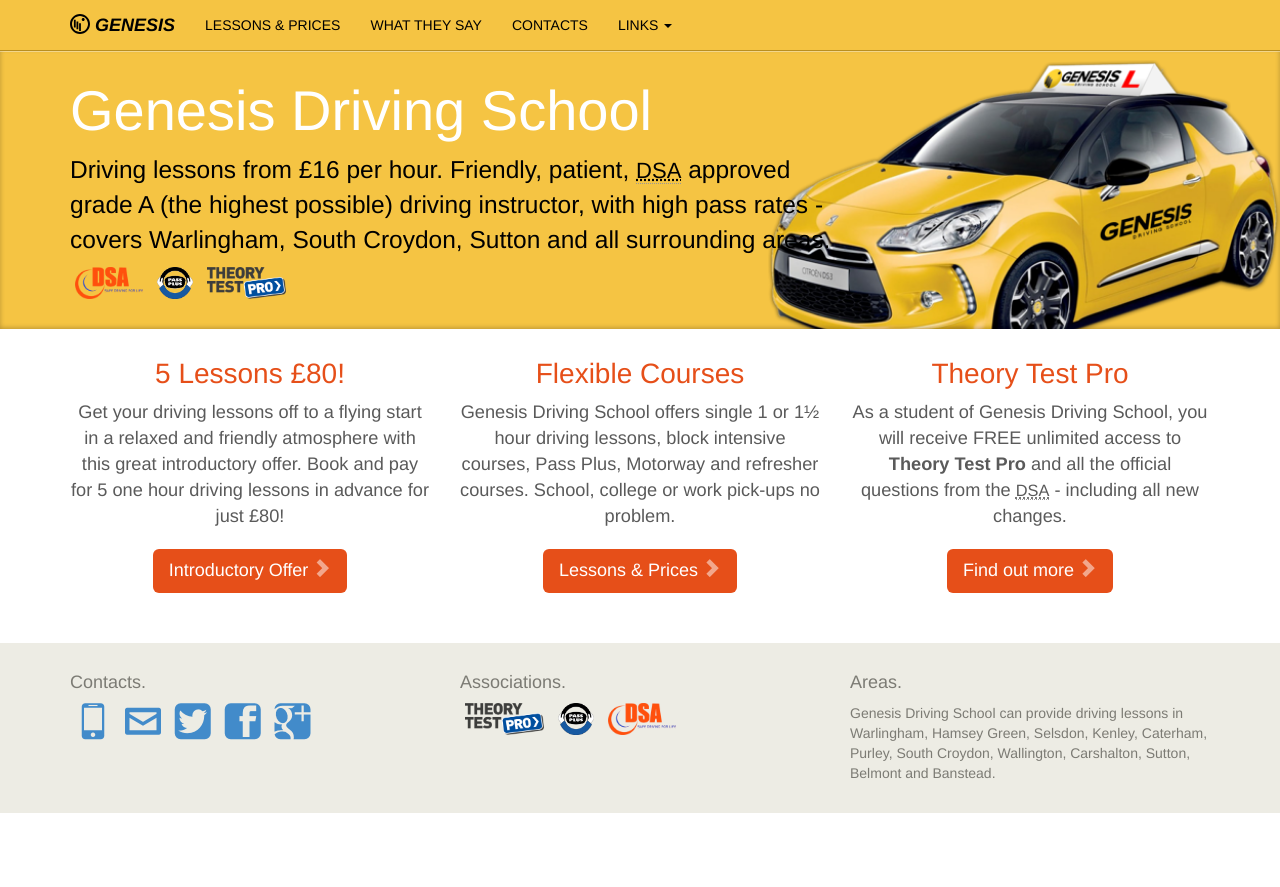
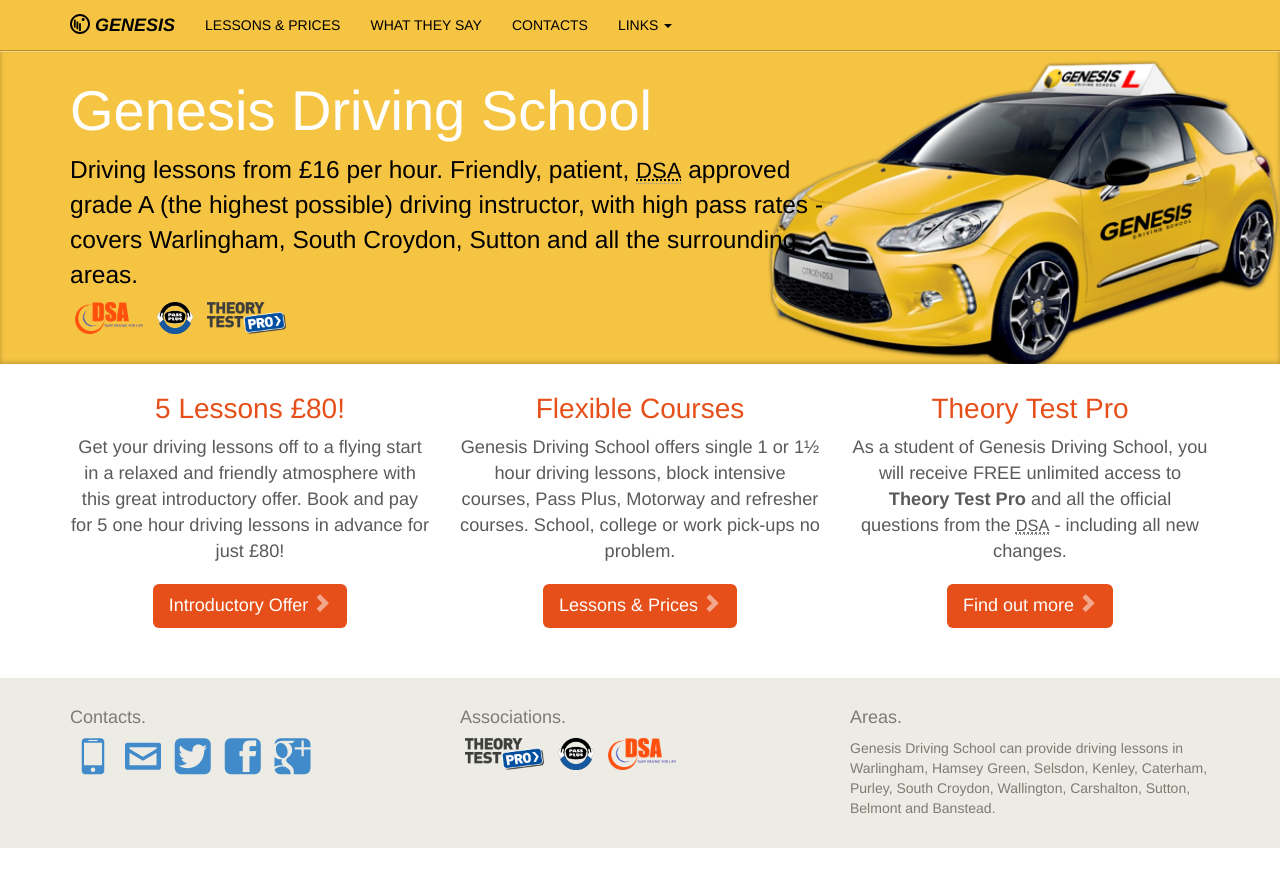
Before and after one commit to jmbrnrd/genesis-driving-school.com, a Jekyll site: the page built from index.html, in a window 1280 px wide. Shown: the top 887 px of the page. Built offline with Jekyll 4.4.1, drawn with Linux system fonts in a browser that asks for light colours; Markdown is read by kramdown in place of the engine named in the settings.

Commit message:
Sep. passes

```diff
--- a/index.html
+++ b/index.html
@@ -15,7 +15,7 @@
         <p>Driving lessons from £16 per hour. Friendly, patient, <abbr class="initialism"
                                                                        title="Driving Standards Agency">DSA</abbr>
             approved grade A (the highest possible) driving instructor, with high pass rates - covers Warlingham,
-            South Croydon, Sutton and all surrounding areas.</p>
+            South Croydon, Sutton and all the surrounding areas.</p>
 
         <ul class="list-inline gdt-badges">
             <li><img src="/imgs/logo-dsa.02.png" alt="Driving Standards Agency logo"></li>
```
Also changed, not shown: _ajax/data.json (+10 -0 lines), imgs/students/2015-09-james.jpg (added), imgs/students/2015-09-lauren.jpg (added), 1 other file.
